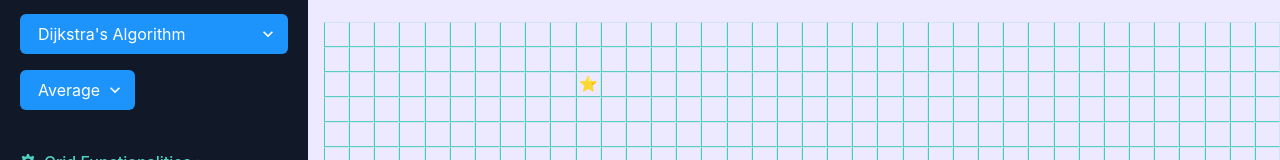
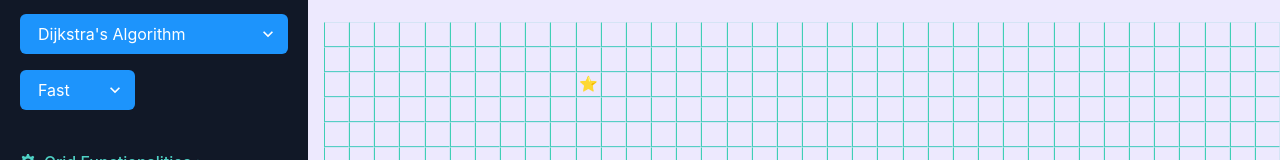
Before and after one commit to shanoysinc/Path-Visualizer, a React (Vite) app: page / in a window 1280 px wide. Shown: the part 170-330 px from the top of the page. Built offline with nearby package versions, Linux system fonts and the light colour scheme.

Commit message:
fix bug speed value not changing

```diff
--- a/src/components/sidebar/components/content/SidebarContent.tsx
+++ b/src/components/sidebar/components/content/SidebarContent.tsx
@@ -233,7 +233,7 @@ export const SidebarContent = memo(() => {
             w="fit-content"
             _hover={{ bg: "hsl(208, 97%, 50%);" }}
             onChange={visualizeSpeedHandler}
-            value="AVERAGE"
+            defaultValue="Average"
           >
             <option className="option" value="FAST">
               Fast
```
